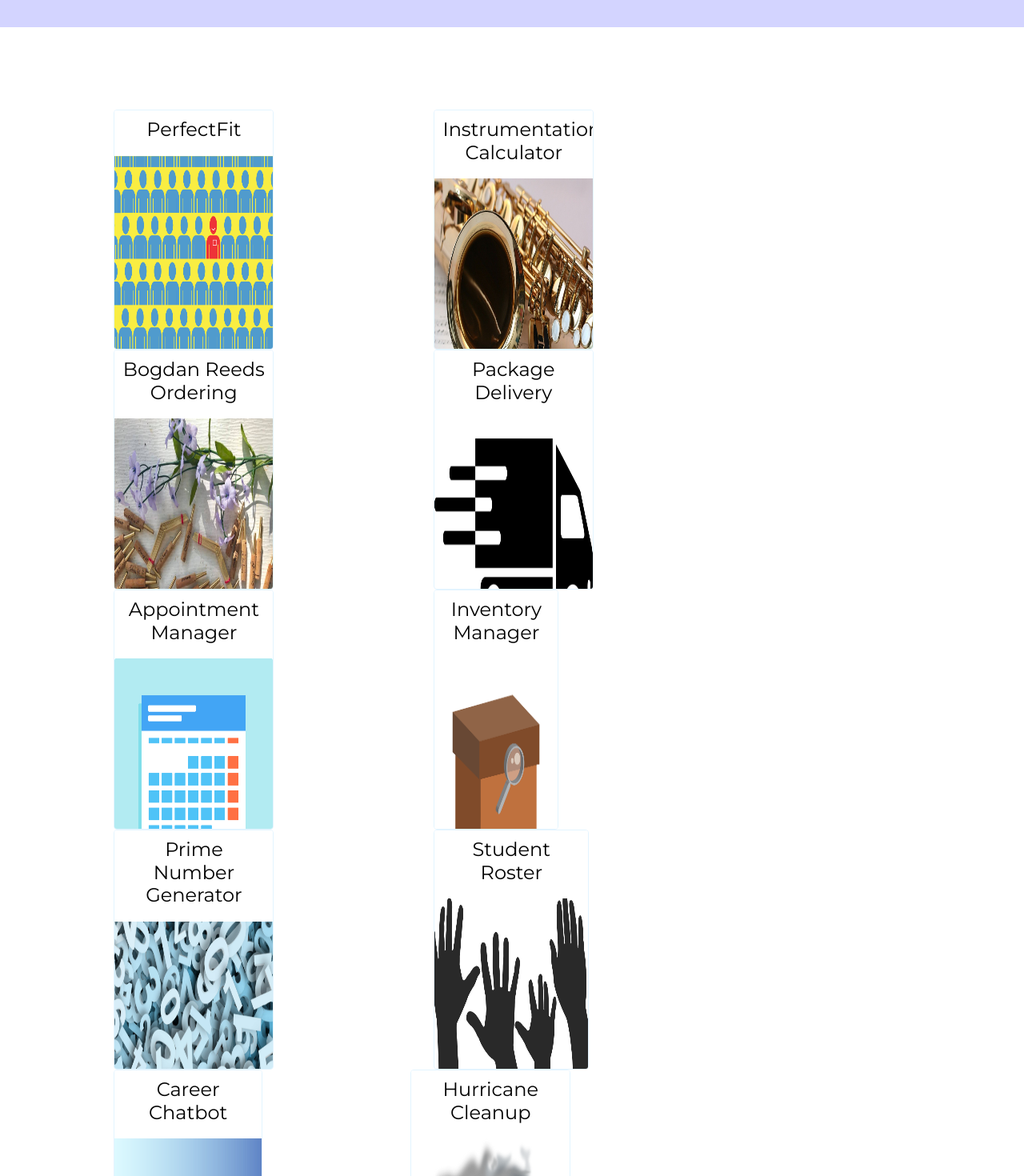
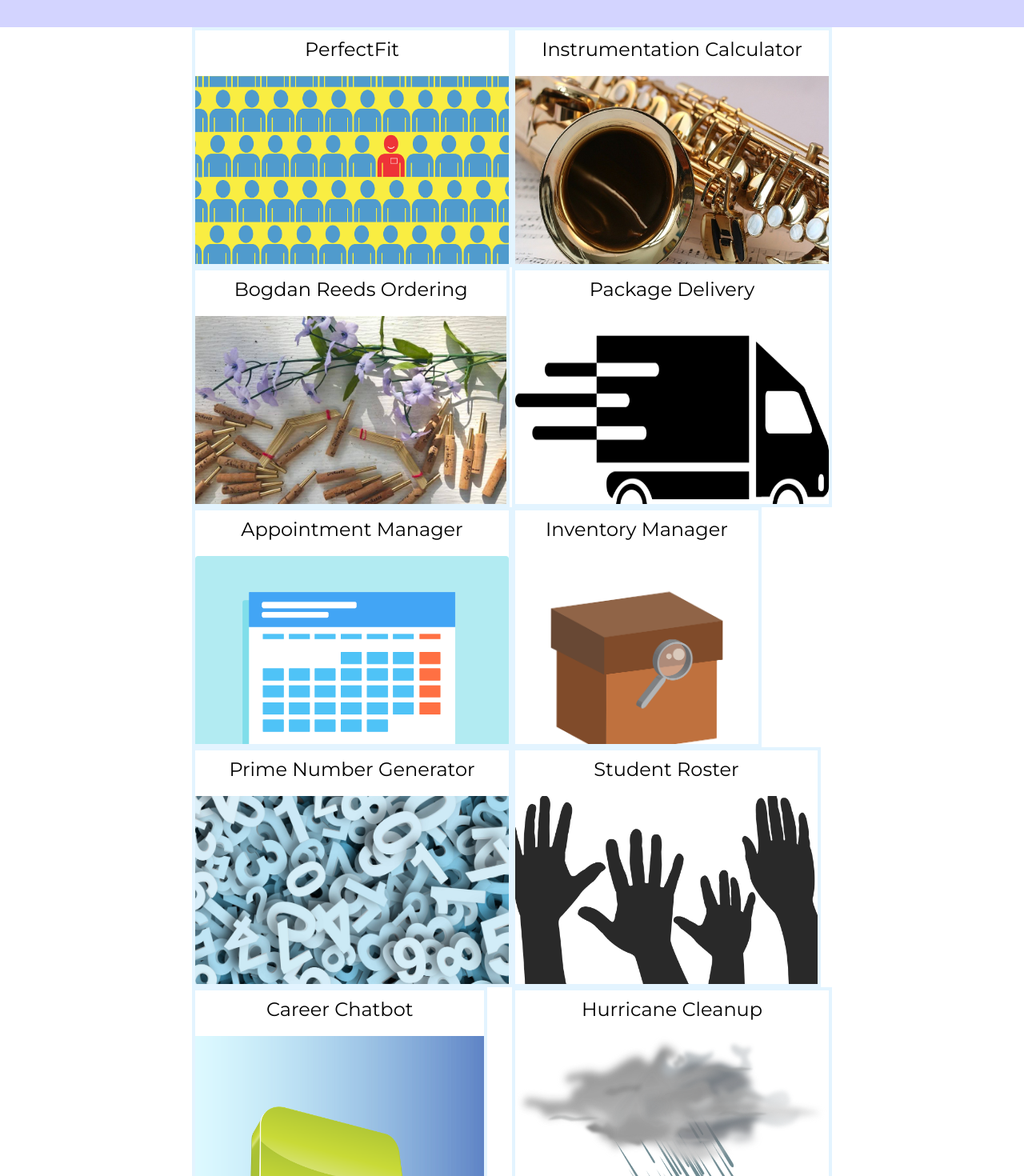
Before and after one commit to clairebogdan/portfolio, a React (Create React App) app: page /portfolio in a window 1280 px wide. Shown: the part 220-1690 px from the top of the page at 80% size. Built offline with nearby package versions, Linux system fonts and the light colour scheme; the HTML template or start-up script is replaced by a standard one.

Commit message:
reformatted Portfolio grid

```diff
--- a/src/components/pages/Portfolio.js
+++ b/src/components/pages/Portfolio.js
@@ -25,82 +25,80 @@ function Portfolio() {
         <>
             <div className='project-title'><h2>PROJECTS</h2></div>
 
-            <div className='project-grid'>
-
-                <div className="row">
+                <div className="project-grid">
 
                 <Link to='/perfectfit'>
-                    <div className="column">
+                    <div className="project-item">
                             <h2 className='name'>PerfectFit</h2>
                             <img src={perfectfit} alt='website' width='100%' height='100%'/>
                     </div>
                 </Link>
 
                 <Link to='/instrumentcalc'>
-                    <div className="column">
+                    <div className="project-item">
                         <h2 className='name'>Instrumentation Calculator</h2>
                         <img src={saxophone} alt='saxophone' width='100%' height='100%'/>
                     </div>
                 </Link>
 
                 <Link to='/bogdanreeds'>
-                <div className="column">
+                <div className="project-item">
                     <h2 className='name'>Bogdan Reeds Ordering</h2>
                     <img src={reeds} alt='oboe reed and thread' width='100%' height='100%'/>
                 </div>
                 </Link>
 
                 <Link to='/packagedelivery'>
-                    <div className="column">
+                    <div className="project-item">
                         <h2 className='name'>Package Delivery</h2>
                         <img src={delivery} alt='multiple mailboxes' width='100%' height='100%'/>
                     </div>
                 </Link>
 
                 <Link to='/appointmentmanager'>
-                    <div className="column">
+                    <div className="project-item">
                         <h2 className='name'>Appointment Manager</h2>
                         <img src={appointments} alt='agenda with appointments' width='100%' height='100%'/>
                     </div>
                 </Link>
 
                 <Link to='/inventorymanager'>
-                    <div className="column">
+                    <div className="project-item">
                         <h2 className='name'>Inventory Manager</h2>
                         <img src={inventory} alt='inventory warehouse' width='100%' height='100%'/>
                     </div>
                 </Link>
 
                 <Link to='/primenumber'>
-                    <div className="column">
+                    <div className="project-item">
                         <h2 className='name'>Prime Number Generator</h2>
                         <img src={numbers} alt='prime numbers' width='100%' height='100%'/>
                     </div>
                 </Link>
 
                 <Link to='/roster'>
-                    <div className="column">
+                    <div className="project-item">
                         <h2 className='name'>Student Roster</h2>
                         <img src={roster} alt='classroom with students and teacher' width='100%' height='100%'/>
                     </div>
                 </Link>
 
                 <Link to='/chatbot'>
-                    <div className="column">
+                    <div className="project-item">
                         <h2 className='name'>Career Chatbot</h2>
                         <img src={chatbot} alt='chatbot' width='100%' height='100%'/>
                     </div>
                 </Link>
 
                 <Link to='/hurricane'>
-                    <div className="column">
+                    <div className="project-item">
                         <h2 className='name'>Hurricane Cleanup</h2>
                         <img src={hurricane} alt='robot simulation' width='100%' height='100%'/>
                     </div>
                 </Link>
 
             </div>
-        </div>
+
 
 
         <div className='certifications'>
--- a/src/components/styles/Portfolio.css
+++ b/src/components/styles/Portfolio.css
@@ -6,12 +6,19 @@
     display: grid;
 }
 
-.column {
-    border: 1px solid rgb(227, 244, 255);
-    border-radius: 4px;
+.project-grid {
+    display: grid;
+    width: 800px;
+    grid-template-columns: 50% 50%;
+    text-align: center;
+    justify-content: center;
+    align-items: center;
+    margin: 0 auto;
+}
+
+.project-item {
+    border: 4px solid rgb(227, 244, 255);
     float: left;
-    width: 50%;
-    box-sizing: border-box;
     height: 300px;
     justify-content: center;
     align-items: center;
@@ -39,29 +46,17 @@
     background: #fff;
 }
 
-.column:hover {
+.project-item:hover {
     padding: 5px 5px;
     transition: all 0.3s ease-out;
-    background: #ecf0ff;
+    background: rgb(227, 244, 255);
     color: #000;
     transition: 250ms;
     visibility: visible;
 }
 
-.row {
-    max-width: 1200px;
-    width: 100%;
-    padding: 8% 8%;
-    align-items: center;
-    text-align: center;
-    margin: 0 auto;
-}
 
-.project-grid {
-    align-items: center;
-    justify-content: center;
-    text-align: center;
-}
+
 
 .name {
     padding: 10px;
@@ -105,12 +100,13 @@
 
 @media screen and (max-width: 750px) {
 
-    .row {
+    .project-grid {
+        grid-template-columns: 100%;
         width: 100%;
         max-width: 750px;
 
     }
-    .column {
+    .project-item {
         border: 1px solid rgb(227, 244, 255);
         border-radius: 4px;
         float: left;
```
